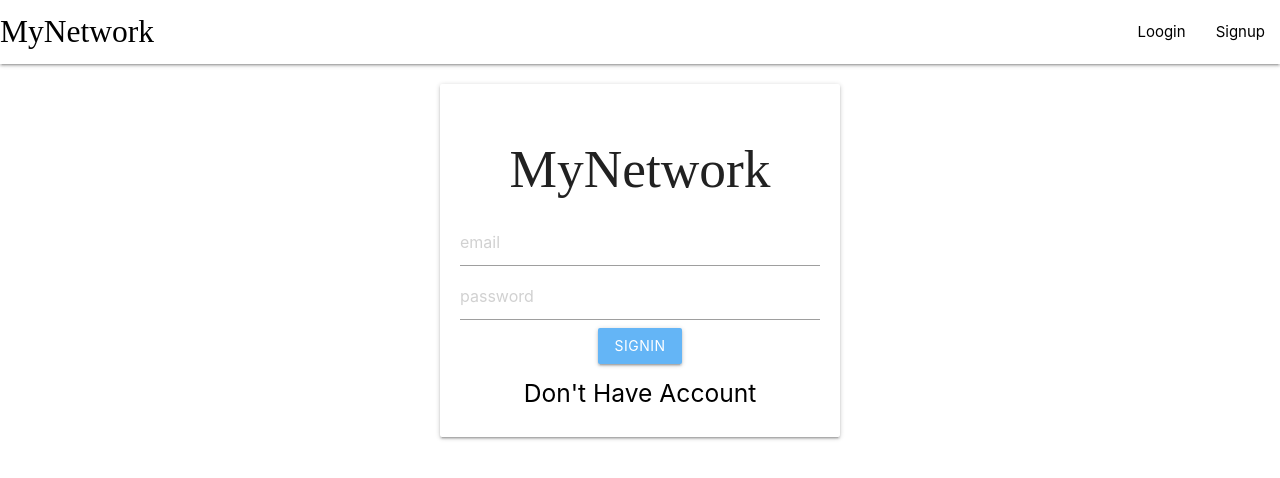
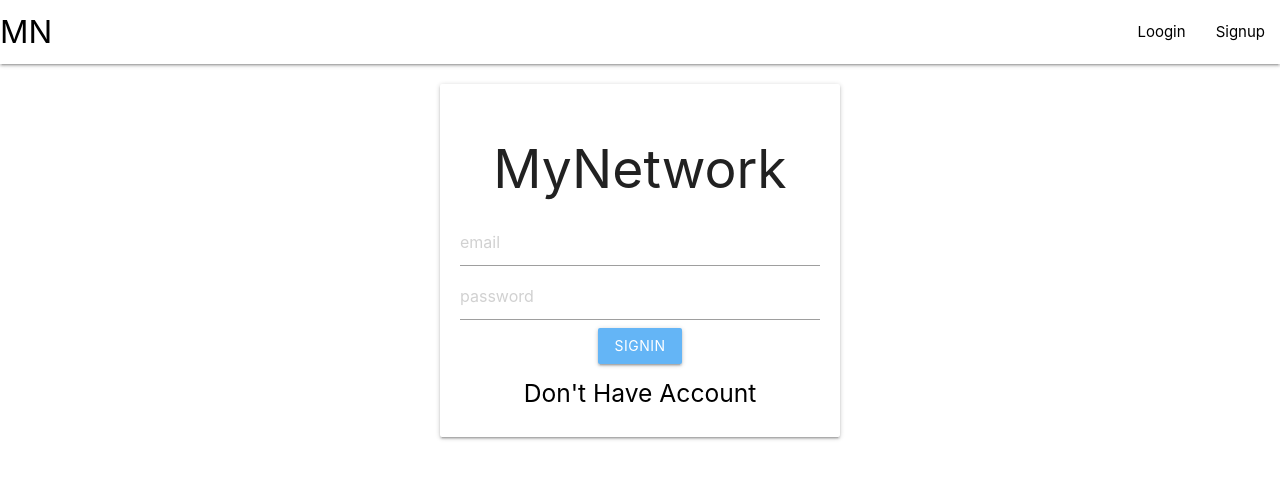
Before and after one commit to Aryan-Raj-Cs/socialnetworkfinal, a React (Create React App) app in the folder client/: page /signin in a window 1280 px wide. Shown: the top 478 px of the page. Built offline with nearby package versions, Linux system fonts and the light colour scheme; a web font is replaced by a local one.

Commit message:
again change

```diff
--- a/client/src/App.css
+++ b/client/src/App.css
@@ -9,7 +9,7 @@ h1{
 
 .brand-logo,h2{
 
-  font-family: 'Red Rose', cursive;
+
 }
 .mycard{
   margin-top: 20px;
--- a/client/src/components/Navbar.js
+++ b/client/src/components/Navbar.js
@@ -34,13 +34,14 @@ return [
         <li> <Link to="/signin">Loogin </Link></li>,
         <li> <Link to="signup">Signup </Link></li>
 
+
  ]
   }
 }
   return (
      <nav>
     <div className="nav-wrapper white">
-       <Link to={state?"/":'/signin'} className="brand-logo left">MyNetwork</Link>
+    <Link to={state?"/":'/signin'} className="brand-logo left">MN</Link>
       <ul id="nav-mobile" className="right">
        {renderList()}
       </ul>
```
